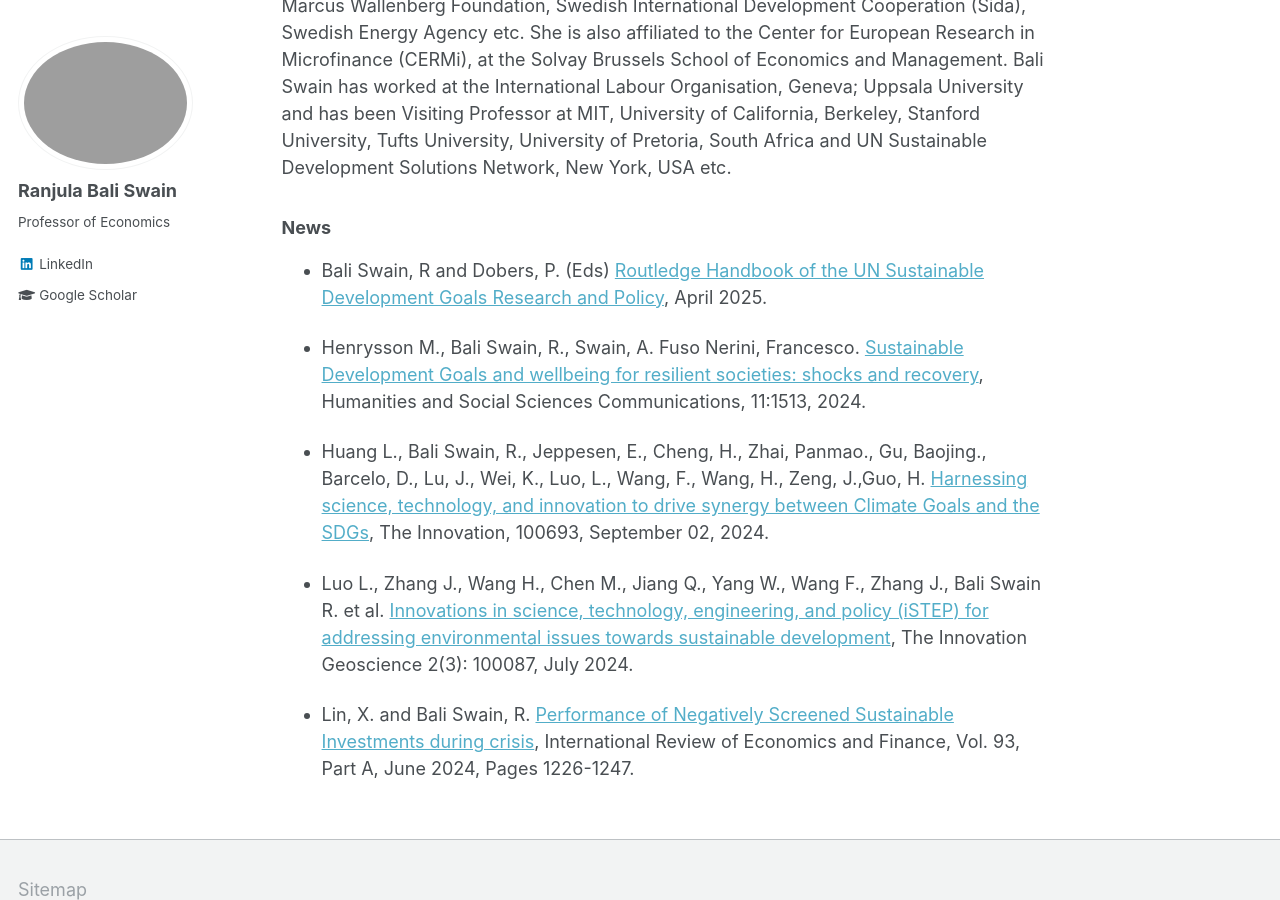
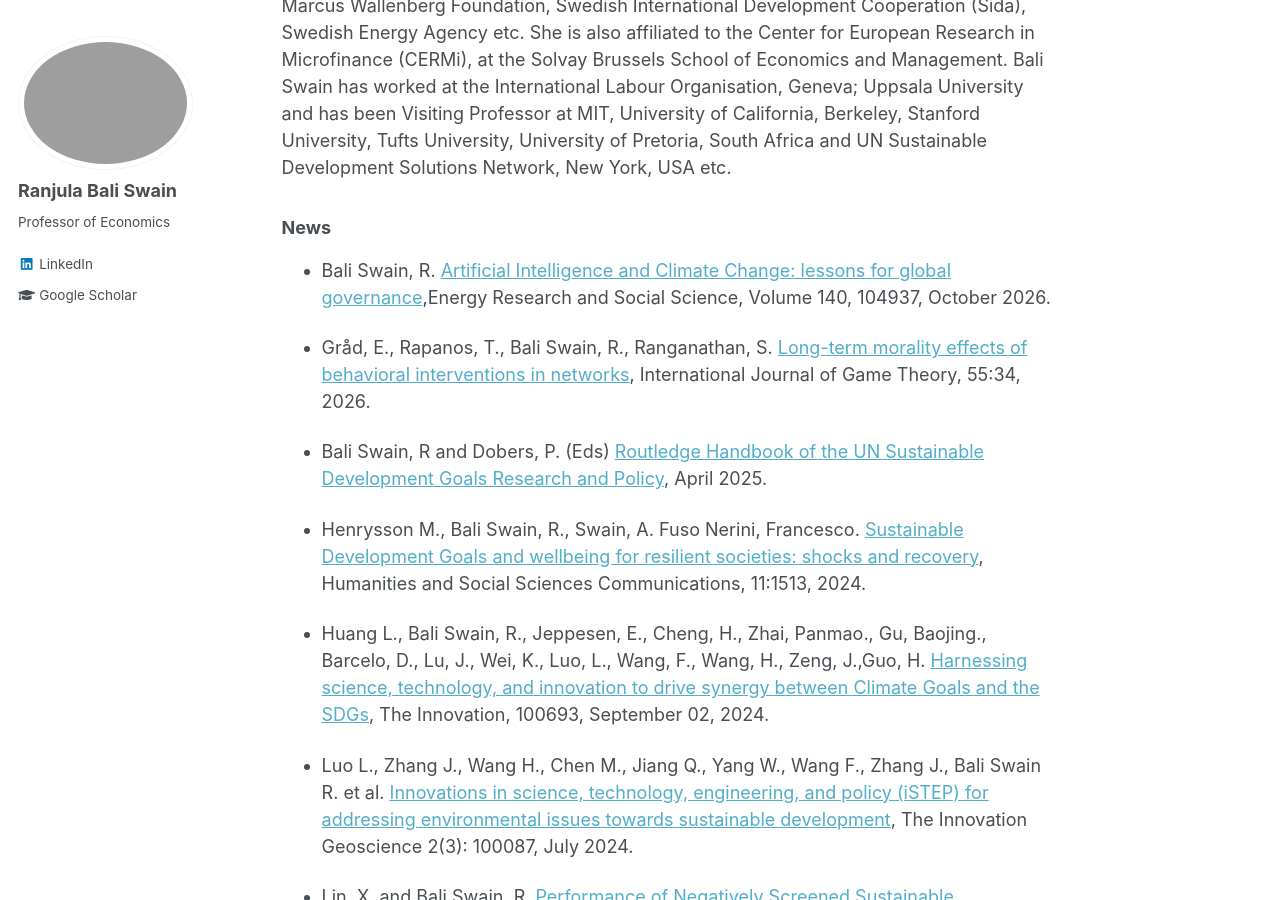
Before and after one commit to ranjbali/ranjbali.github.io, a Jekyll site: the page built from _pages/about.md, in a window 1280 px wide and 900 px high, scrolled down 302 px. Built offline with Jekyll 4.4.1, drawn with Linux system fonts in a browser that asks for light colours.

Commit message:
Update about.md with new publications
Added recent publications by Ranjula Bali Swain to the news section.

```diff
--- a/_pages/about.md
+++ b/_pages/about.md
@@ -11,6 +11,10 @@
 Ranjula Bali Swain is Research Director at [Center for Sustainability Research, SIR](https://www.hhs.se/en/research/centers/csr/), Stockholm School of Economics and Head of Economics Department & Professor at [Södertörn University](https://www.sh.se/kontakt/forskare/ranjula-bali). Her research focuses on Sustainable Development, Artificial Intelligence, Sustainable Finance, Energy Economics and Circular Economy. Bali Swain has received and led various research grants from  Swedish Research Council (VR and Uforsk), Swedish Research Council for Sustainable Development (Formas), Marianne and Marcus Wallenberg Foundation, Swedish International Development Cooperation (Sida), Swedish Energy Agency etc. She is also affiliated to the Center for European Research in Microfinance (CERMi), at the Solvay Brussels School of Economics and Management. Bali Swain has worked at the International Labour Organisation, Geneva; Uppsala University and has been Visiting Professor at MIT, University of California, Berkeley, Stanford University, Tufts University, University of Pretoria, South Africa and UN Sustainable Development Solutions Network, New York, USA etc.
 
 ### News
+* Bali Swain, R. [Artificial Intelligence and Climate Change: lessons for global governance](https://doi.org/10.1016/j.erss.2026.104937),Energy Research and Social Science, Volume 140, 104937, October 2026.
+
+* Gråd, E., Rapanos, T., Bali Swain, R., Ranganathan, S. [Long-term morality effects of behavioral interventions in networks](https://doi.org/10.1007/s00182-026-01005-0), International Journal of Game Theory, 55:34, 2026.
+
 * Bali Swain, R and Dobers, P. (Eds) [Routledge Handbook of the UN Sustainable Development Goals Research and Policy](https://www.routledge.com/Routledge-Handbook-of-the-UN-Sustainable-Development-Goals-Research-and-Policy/BaliSwain-Dobers/p/book/9781032257037), April 2025.
 
 * Henrysson M., Bali Swain, R., Swain, A. Fuso Nerini, Francesco. [Sustainable Development Goals and wellbeing for resilient societies: shocks and recovery](https://www.nature.com/articles/s41599-024-03973-8?utm_source=rct_congratemailt&utm_medium=email&utm_campaign=oa_20241111&utm_content=10.1057/s41599-024-03973-8), Humanities and Social Sciences Communications, 11:1513, 2024.
```
